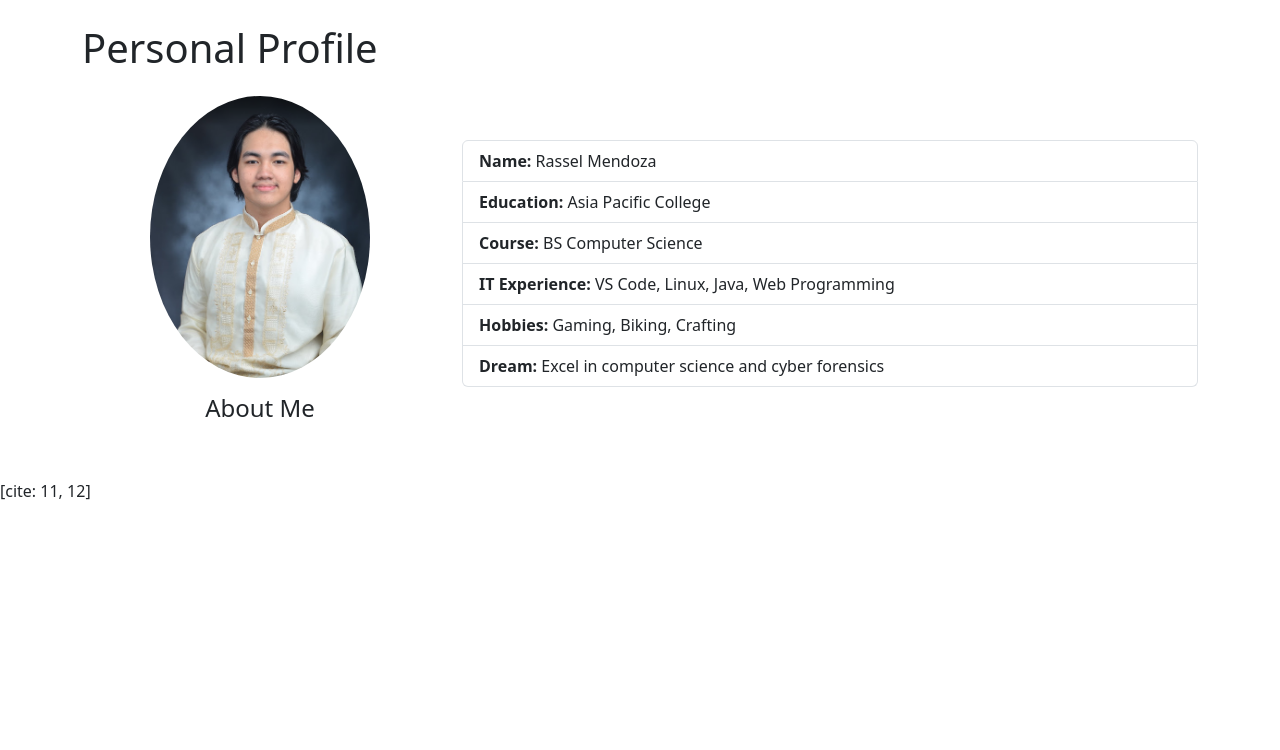
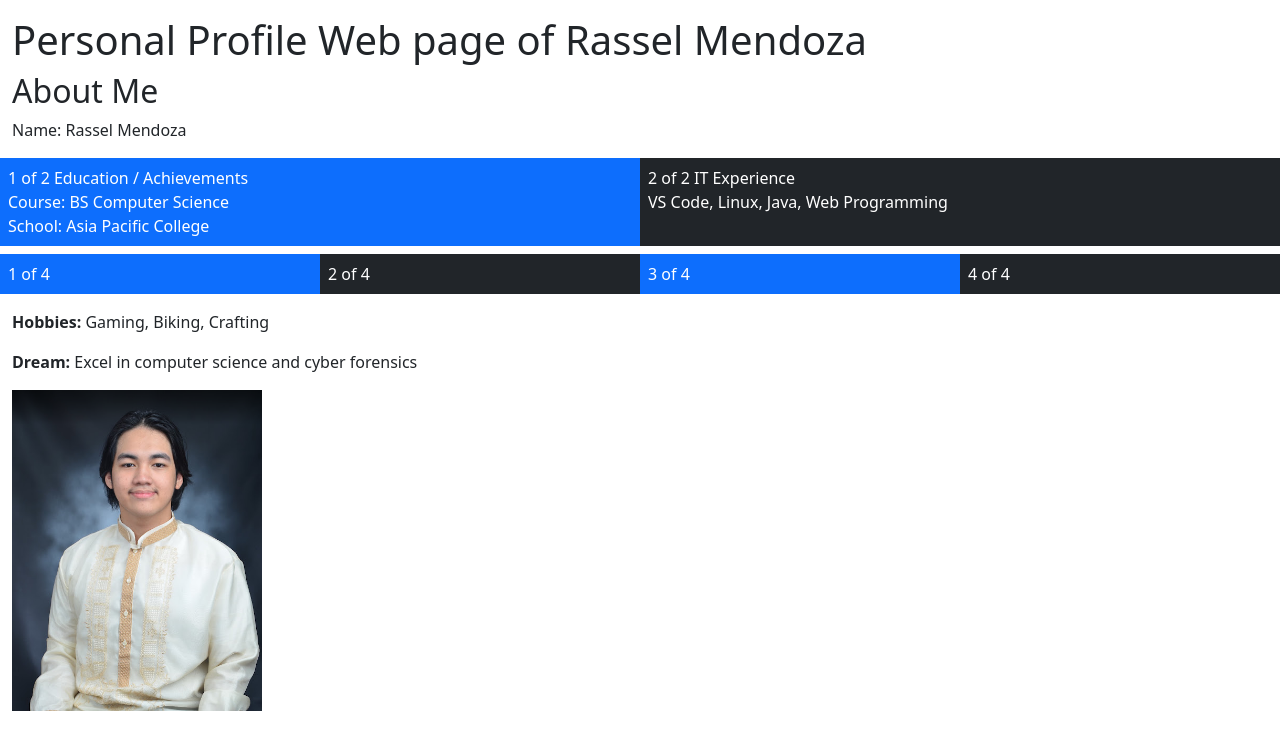
Before and after one commit to sselssel/webprog-html-lessons, a plain HTML site: page introduction/index.html in a window 1280 px wide. Drawn offline with nearby package versions, Linux system fonts and the light colour scheme.

Commit message:
Revamp personal profile page layout and content
Updated the layout and content of the personal profile page, including new sections for education, IT experience, hobbies, and dreams.

```diff
--- a/introduction/index.html
+++ b/introduction/index.html
@@ -5,29 +5,36 @@
     <meta name="viewport" content="width=device-width, initial-scale=1.0">
     <title>Personal Profile - Ssel</title>
     <link href="https://cdn.jsdelivr.net/npm/bootstrap@5.3.3/dist/css/bootstrap.min.css" rel="stylesheet">
+    <script src="https://cdn.jsdelivr.net/npm/bootstrap@5.3.3/dist/js/bootstrap.bundle.min.js"></script>
 </head>
 <body>
-    <div class="container py-4">
-        <h1 class="mb-4">Personal Profile</h1>
+    <div class="container-fluid mt-3">
+        <h1>Personal Profile Web page of Rassel Mendoza</h1>
+        <h2>About Me</h2>
+        <p>Name: Rassel Mendoza</p>
 
-        <div class="row align-items-center mb-4">
-            <div class="col-md-4 text-center mb-3 mb-md-0">
-                <img src="profile.jpg" alt="Profile Picture" class="img-fluid rounded-circle" style="max-width: 220px;">
-                <h2 class="h4 mt-3">About Me</h2>
+        <div class="row mb-2">
+            <div class="col-md bg-primary text-white p-2">
+                <div>1 of 2 Education / Achievements</div>
+                <div>Course: BS Computer Science</div>
+                <div>School: Asia Pacific College</div>
             </div>
-            <div class="col-md-8">
-                <ul class="list-group">
-                    <li class="list-group-item"><strong>Name:</strong> Rassel Mendoza</li>
-                    <li class="list-group-item"><strong>Education:</strong> Asia Pacific College</li>
-                    <li class="list-group-item"><strong>Course:</strong> BS Computer Science</li>
-                    <li class="list-group-item"><strong>IT Experience:</strong> VS Code, Linux, Java, Web Programming</li>
-                    <li class="list-group-item"><strong>Hobbies:</strong> Gaming, Biking, Crafting</li>
-                    <li class="list-group-item"><strong>Dream:</strong> Excel in computer science and cyber forensics</li>
-                </ul>
+            <div class="col-md bg-dark text-white p-2">
+                <div>2 of 2 IT Experience</div>
+                <div>VS Code, Linux, Java, Web Programming</div>
             </div>
         </div>
+
+        <div class="row mb-3">
+            <div class="col-md bg-primary text-white p-2">1 of 4</div>
+            <div class="col-md bg-dark text-white p-2">2 of 4</div>
+            <div class="col-md bg-primary text-white p-2">3 of 4</div>
+            <div class="col-md bg-dark text-white p-2">4 of 4</div>
+        </div>
+
+        <p><strong>Hobbies:</strong> Gaming, Biking, Crafting</p>
+        <p><strong>Dream:</strong> Excel in computer science and cyber forensics</p>
+        <img src="profile.jpg" alt="Profile Picture" class="img-fluid" style="max-width: 250px;">
     </div>
-
-    <script src="https://cdn.jsdelivr.net/npm/bootstrap@5.3.3/dist/js/bootstrap.bundle.min.js"></script>
 </body>
-</html>[cite: 11, 12]
+</html>
```
